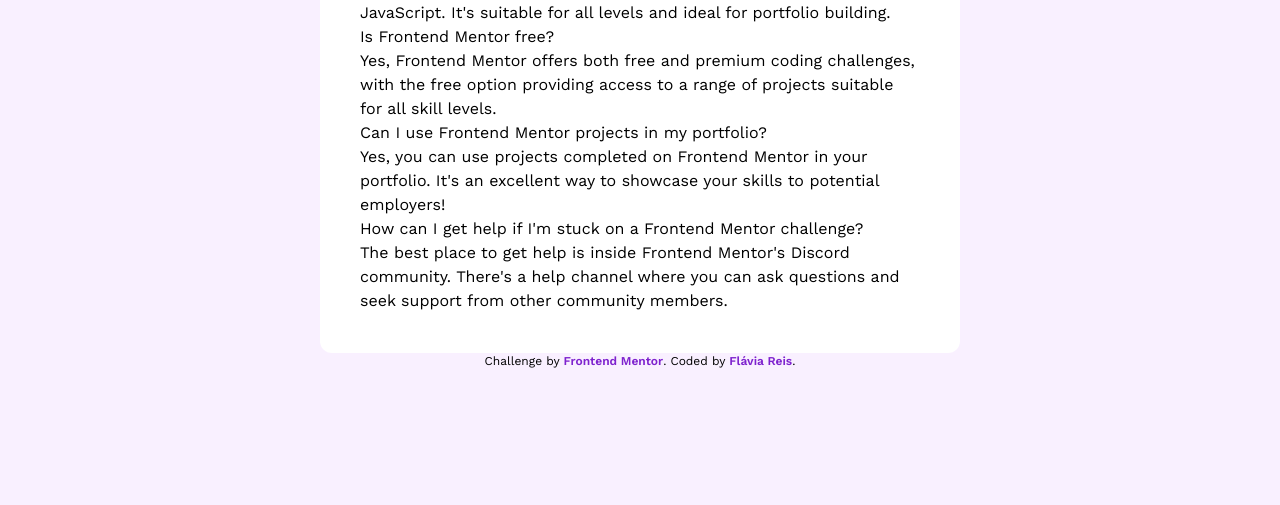
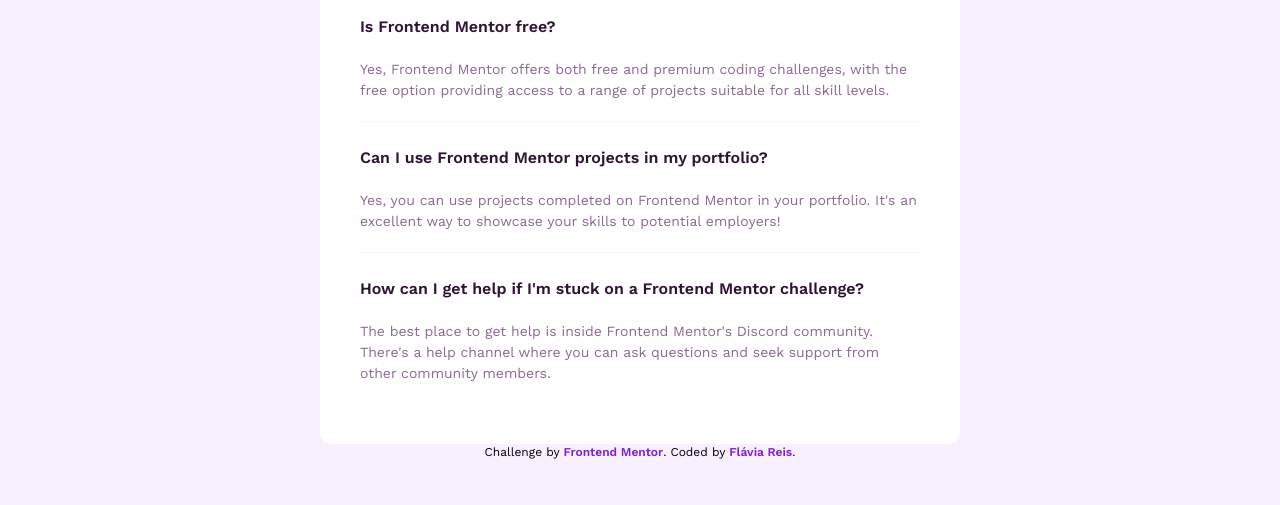
Before and after one commit to flaviare1s/faq-accordion2, a website: page src/index.html in a window 1280 px wide. Shown: the part 295-800 px from the top of the page. Drawn offline with nearby package versions, Linux system fonts and the light colour scheme.

Commit message:
Making the styles

```diff
--- a/src/index.html
+++ b/src/index.html
@@ -30,24 +30,27 @@
         <h1 class="font-bold text-dark_purple text-3xl md:text-5xl">FAQs</h1>
       </div>
       <dl>
-        <dt>What is Frontend Mentor, and how will it help me?</dt>
-        <dd>
+        <dt class="text-dark_purple text-base font-semibold pt-6">What is Frontend Mentor, and how will it help me?</dt>
+        <dd class="text-grayish_purple text-sm leading-[150%] py-5">
           Frontend Mentor offers realistic coding challenges to help developers improve their
           frontend coding skills with projects in HTML, CSS, and JavaScript. It's suitable for
           all levels and ideal for portfolio building.
         </dd>
-        <dt>Is Frontend Mentor free?</dt>
-        <dd>
+        <hr class="border-light_pink">
+        <dt class="text-dark_purple text-base font-semibold pt-6">Is Frontend Mentor free?</dt>
+        <dd class="text-grayish_purple text-sm leading-[150%] py-5">
           Yes, Frontend Mentor offers both free and premium coding challenges, with the free
           option providing access to a range of projects suitable for all skill levels.
         </dd>
-        <dt>Can I use Frontend Mentor projects in my portfolio?</dt>
-        <dd>
+        <hr class="border-light_pink">
+        <dt class="text-dark_purple text-base font-semibold pt-6">Can I use Frontend Mentor projects in my portfolio?</dt>
+        <dd class="text-grayish_purple text-sm leading-[150%] py-5">
           Yes, you can use projects completed on Frontend Mentor in your portfolio. It's an excellent
           way to showcase your skills to potential employers!
         </dd>
-        <dt>How can I get help if I'm stuck on a Frontend Mentor challenge?</dt>
-        <dd>
+        <hr class="border-light_pink">
+        <dt class="text-dark_purple text-base font-semibold pt-6">How can I get help if I'm stuck on a Frontend Mentor challenge?</dt>
+        <dd class="text-grayish_purple text-sm leading-[150%] py-5">
           The best place to get help is inside Frontend Mentor's Discord community. There's a help
           channel where you can ask questions and seek support from other community members.
         </dd>
```
Also changed, not shown: src/output.css.
